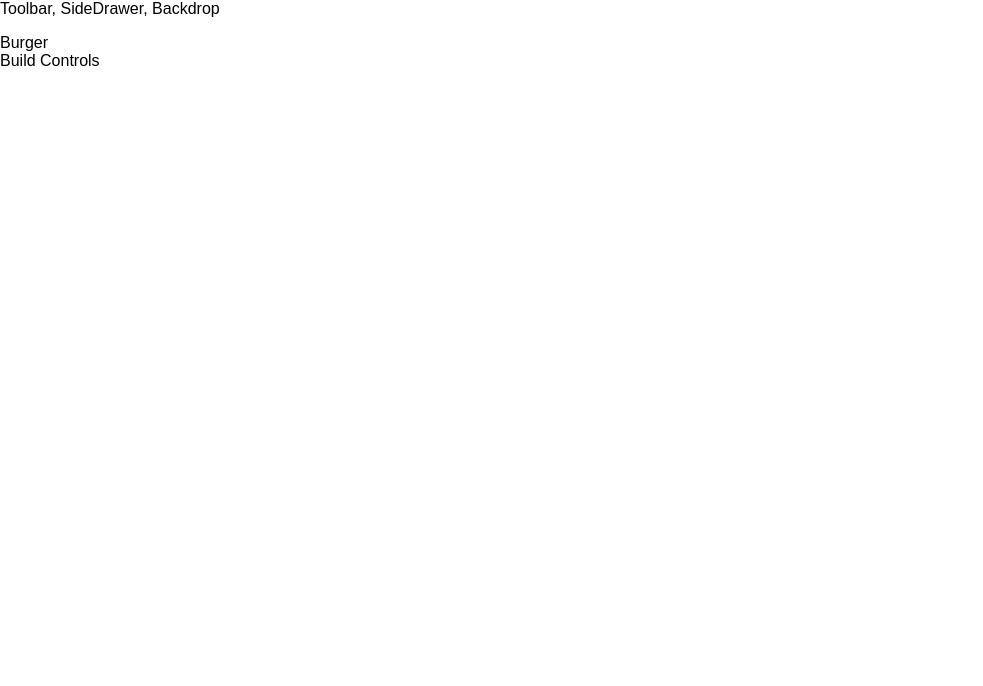
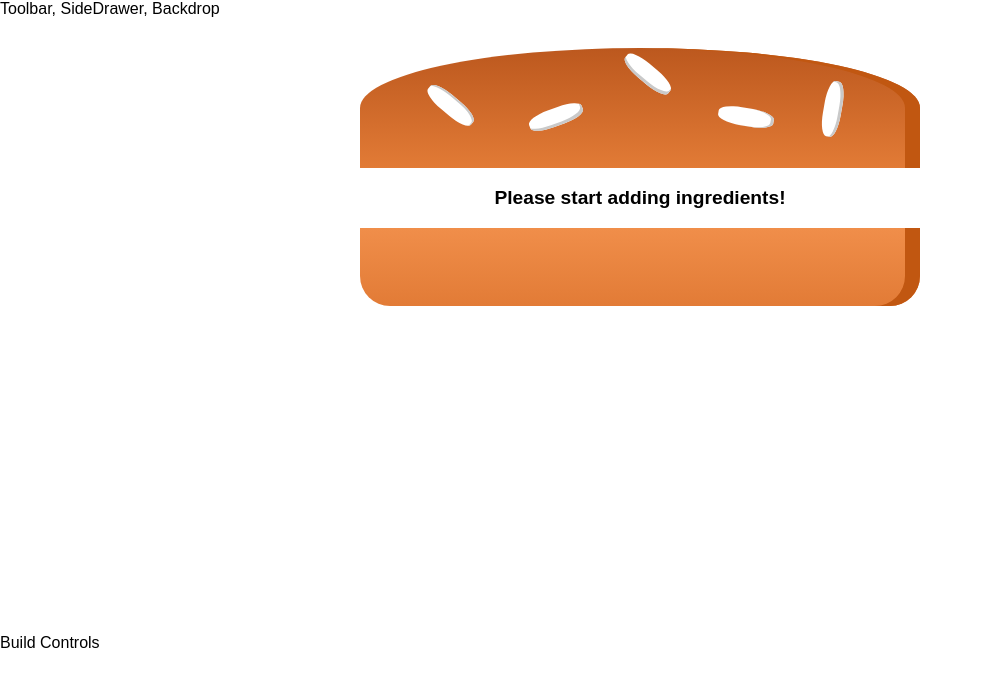
Before and after one commit to The-lady-developer/React-Burger-app, a React app: page / in a window 1280 px wide. Shown: the top 686 px of the page, without its empty margins (0-983 px from the left). Built offline with nearby package versions, Linux system fonts and the light colour scheme.

Commit message:
burger-app

```diff
--- /dev/null
+++ b/src/components/Burger/Burger.css
@@ -0,0 +1,30 @@
+.Burger{
+width: 100%;
+margin: auto;
+height: 250px;
+overflow: scroll;
+text-align: center;
+font-weight: bold;
+font-size: 1.2rem;
+};
+@media (min-width: 500px) and  (min-height: 400px) {
+    .Burger{
+        width: 350px;
+        height: 300px;
+    }
+
+}
+
+@media (min-width: 500px) and  (min-height: 401px) {
+    .Burger{
+        width: 450px;
+        height: 400px;
+    }
+}
+
+@media (min-width: 1000px) and  (min-height: 700px) {
+.Burger{
+    width: 700px;
+    height: 600px;
+}
+}
--- a/src/components/Burger/Burger.js
+++ b/src/components/Burger/Burger.js
@@ -0,0 +1,28 @@
+import React from 'react';
+
+import classes from './Burger.css';
+import BurgerIngredient from './BurgerIngredient/BurgerIngredient';
+
+const burger = ( props ) => {
+    let transformedIngredients = Object.keys( props.ingredients )
+        .map( igKey => {
+            return [...Array( props.ingredients[igKey] )].map( ( _, i ) => {
+                return <BurgerIngredient key={igKey + i} type={igKey} />;
+            } );
+        } )
+        .reduce((arr, el) => {
+            return arr.concat(el)
+        }, []);
+    if (transformedIngredients.length === 0) {
+        transformedIngredients = <p>Please start adding ingredients!</p>;
+    }
+    return (
+        <div className={classes.Burger}>
+            <BurgerIngredient type="bread-top" />
+            {transformedIngredients}
+            <BurgerIngredient type="bread-bottom" />
+        </div>
+    );
+};
+
+export default burger;
--- a/src/components/Burger/BurgerIngredient/BurgerIngredient.js
+++ b/src/components/Burger/BurgerIngredient/BurgerIngredient.js
@@ -13,8 +13,8 @@
            case('bread-top'):
             ingredient = (
              <div className={classes.BreadTop}>
-             <div className={classe.Seeds1}></div>
-             <div className={classe.Seeds2}></div>
+             <div className={classes.Seeds1}></div>
+             <div className={classes.Seeds2}></div>
              </div>
              );
              break;
--- a/src/containers/BurgerBuilder/BurgerBuilder.js
+++ b/src/containers/BurgerBuilder/BurgerBuilder.js
@@ -1,20 +1,30 @@
 import React, { Component } from 'react';
+
 import Aux from '../../hoc/Aux';
+import Burger from '../../components/Burger/Burger';
 
 class BurgerBuilder extends Component {
+    // constructor(props) {
+    //     super(props);
+    //     this.state = {...}
+    // }
+    state = {
+        ingredients: {
+            salad: 0,
+            bacon: 0,
+            cheese: 0,
+            meat: 0
+        }
+    }
 
-render() {
-return(
-<Aux>
-<div>Burger</div>
-<div>Build Controls</div>
+    render () {
+        return (
+            <Aux>
+                <Burger ingredients={this.state.ingredients} />
+                <div>Build Controls</div>
+            </Aux>
+        );
+    }
+}
 
-
-
-</Aux>
-);
-
-
-}
-}
 export default BurgerBuilder;
```
